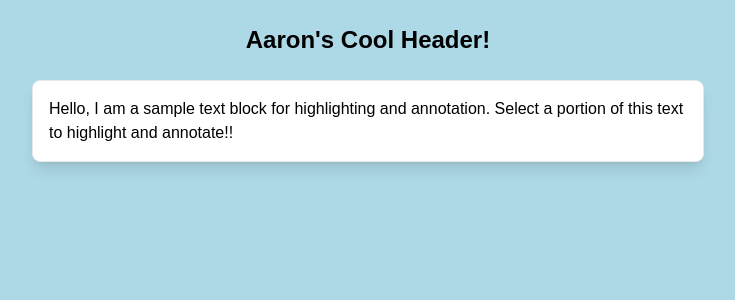
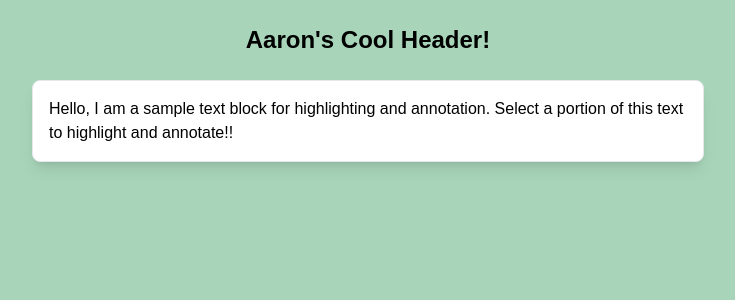
Before and after one commit to MarcusUniversee/Defenders-Assignment, a Next.js app in the folder defenders-assignment/: page /aaron in a window 1280 px wide. Shown: the top 300 px of the page, without its empty margins (272-1007 px from the left). Built offline with nearby package versions, Linux system fonts and the light colour scheme.

Commit message:
Added the css

```diff
--- a/defenders-assignment/src/app/aaron/styles.css
+++ b/defenders-assignment/src/app/aaron/styles.css
@@ -1,3 +1,5 @@
 .app-container {
-    background-color: lightblue;
+    background-color: #A8D5BA
+
+    ;
 }
```
